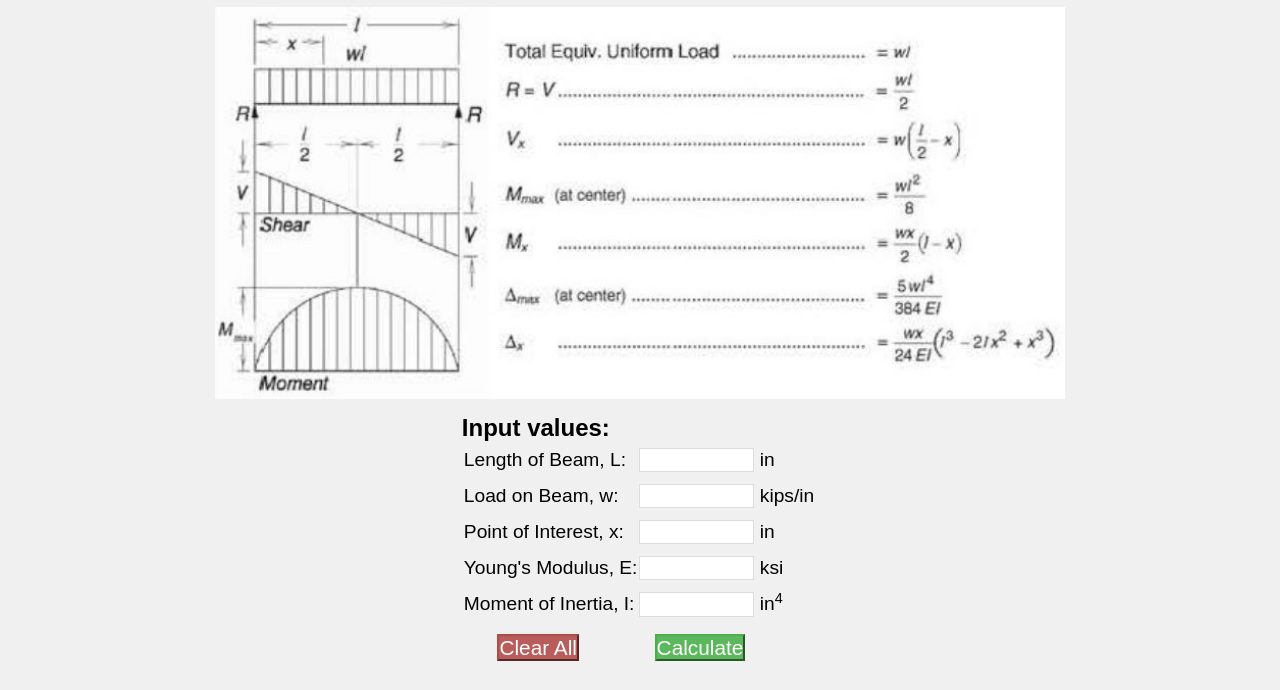
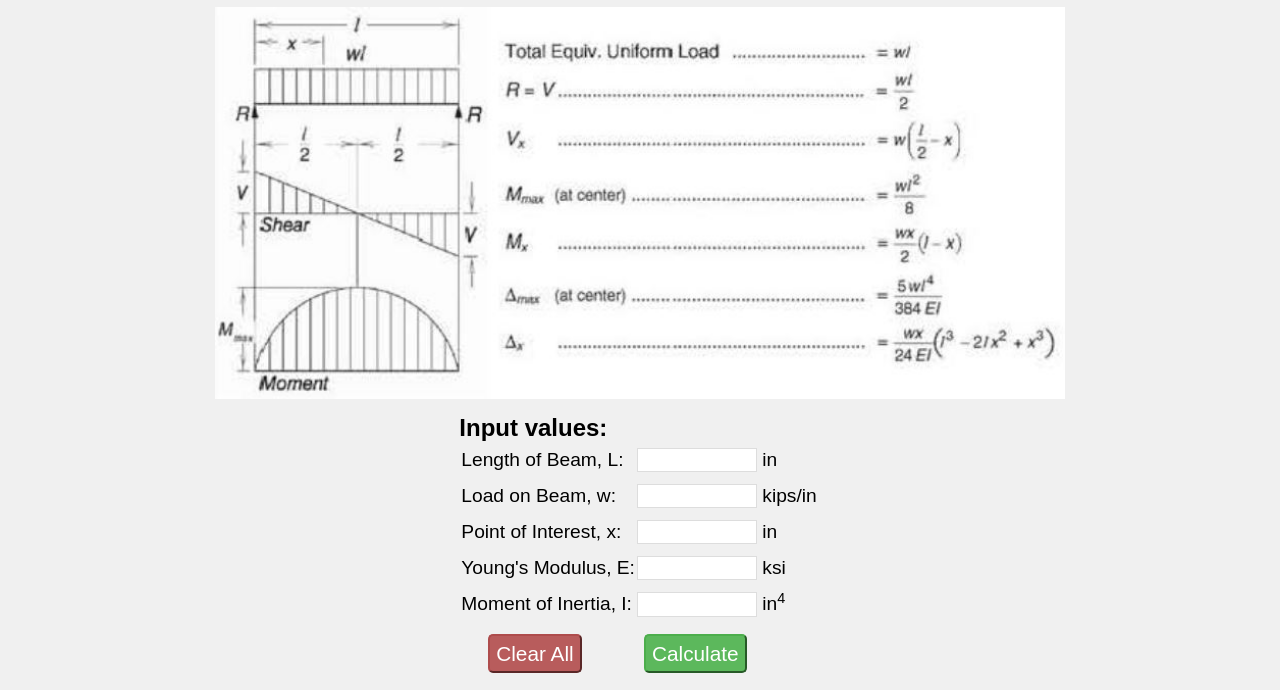
Before and after one commit to tseterence/beam-calculator, a plain HTML site: page index.html in a window 1280 px wide. Shown: the part 110-800 px from the top of the page. Drawn offline with Linux system fonts and the light colour scheme.

Commit message:
Adjust input box width and mode

```diff
--- a/css/style.css
+++ b/css/style.css
@@ -28,13 +28,14 @@ td {
     font-size: 120%;
 }
 
-input[type=text] {
+input[inputmode=numeric] {
     text-align: right;
     outline: none;
     border: 1px solid #DDDDDD;
+    width: 120px;
 }
 
-input[type=text]:focus {
+input[inputmode=numeric]:focus {
     box-shadow: 0 0 5px rgb(81, 203, 238);
     border: 1px solid rgb(81, 203, 238);
 }
@@ -47,7 +48,9 @@ button {
     color: white;
     text-align: center;
     font-size: 130%;
-    margin: 10px 10%;
+    padding: 6px;
+    border-radius: 5px;
+    margin: 10px 8%;
 }
 
 #clear {
--- a/index.html
+++ b/index.html
@@ -20,23 +20,23 @@
                 <table>
                     <tr>
                         <td>Length of Beam, L: </td>
-                        <td><input type="text" id="length"maxlength="8" size="8"> in</td>
+                        <td><input inputmode="numeric" id="length" maxlength="8" size="8"> in</td>
                     </tr>
                     <tr>
                         <td>Load on Beam, w: </td>
-                        <td><input type="text" id="load"maxlength="8" size="8"> kips/in</td>
+                        <td><input inputmode="numeric" id="load" maxlength="8" size="8"> kips/in</td>
                     </tr>
                     <tr>
                         <td>Point of Interest, x: </td>
-                        <td><input type="text" id="pointX"maxlength="8" size="8"> in</td>
+                        <td><input inputmode="numeric" id="pointX" maxlength="8" size="8"> in</td>
                     </tr>
                     <tr>
                         <td>Young's Modulus, E: </td>
-                        <td><input type="text" id="youngsModulus"maxlength="8" size="8"> ksi</td>
+                        <td><input inputmode="numeric" id="youngsModulus" maxlength="8" size="8"> ksi</td>
                     </tr>
                     <tr>
                         <td>Moment of Inertia, I: </td>
-                        <td><input type="text" id="momentInertia"maxlength="8" size="8"> in<sup>4</sub><td>
+                        <td><input inputmode="numeric" id="momentInertia" maxlength="8" size="8"> in<sup>4</sub><td>
                     </tr>
                 </table>
                 <button type="button" id="clear">Clear All</button>
```
